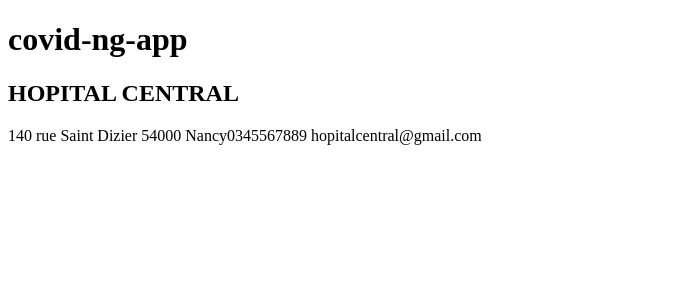
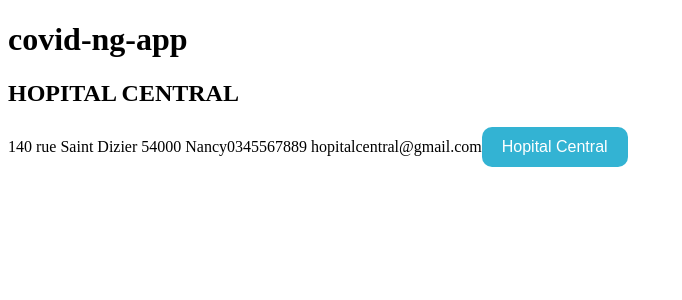
Before and after one commit to Lamkateh/covid-ng-app, an Angular app: page /centers/detail/1 in a window 1280 px wide. Shown: the top 300 px of the page, without its empty margins (0-682 px from the left). Built offline with nearby package versions, Linux system fonts and the light colour scheme.

Commit message:
ajout component button

```diff
--- /dev/null
+++ b/src/app/button-general/button-general.component.html
@@ -0,0 +1 @@
+<button class="buttonGeneral" type="button">{{ title }}</button>
--- /dev/null
+++ b/src/app/button-general/button-general.component.scss
@@ -0,0 +1,20 @@
+.buttonGeneral {
+  border: 0;
+  line-height: 2.5;
+  padding: 0 20px;
+  font-size: 1rem;
+  text-align: center;
+  color: #fff;
+  background-color: rgba(0, 160, 200, 0.8);
+  border-radius: 10px;
+}
+
+.buttonGeneral:hover {
+  background-color: rgba(0, 160, 255, 0.8);
+  cursor: pointer;
+}
+
+.buttonGeneral:active {
+  box-shadow: inset -2px -2px 3px rgba(255, 255, 255, 0.6),
+    inset 2px 2px 3px rgba(0, 0, 0, 0.6);
+}
--- /dev/null
+++ b/src/app/button-general/button-general.component.ts
@@ -0,0 +1,15 @@
+import { Input } from '@angular/core';
+import { Component, OnInit } from '@angular/core';
+
+@Component({
+  selector: 'app-button-general',
+  templateUrl: './button-general.component.html',
+  styleUrls: ['./button-general.component.scss'],
+})
+export class ButtonGeneralComponent implements OnInit {
+  @Input() title : string;
+
+  constructor() {}
+
+  ngOnInit(): void {}
+}
--- a/src/app/vaccination-center/vaccination-center.component.html
+++ b/src/app/vaccination-center/vaccination-center.component.html
@@ -1,8 +1,9 @@
 <div>
-  <h2 [title]="center?.name">{{center?.name | uppercase}}</h2>
+  <h2 [title]="center?.name">{{ center?.name | uppercase }}</h2>
   <div>
-    {{center?.address}}
-    <span>{{center?.zipCode}} {{center?.city}}</span>
-    <span>{{center?.phone}} {{center?.email}}</span>
+    {{ center?.address }}
+    <span>{{ center?.zipCode }} {{ center?.city }}</span>
+    <span>{{ center?.phone }} {{ center?.email }}</span>
+    <app-button-general title={{center.name}}></app-button-general>
   </div>
 </div>
--- a/tsconfig.json
+++ b/tsconfig.json
@@ -5,7 +5,7 @@
     "baseUrl": "./",
     "outDir": "./dist/out-tsc",
     "forceConsistentCasingInFileNames": true,
-    "strict": true,
+    "strict": false,
     "noImplicitOverride": true,
     "noPropertyAccessFromIndexSignature": true,
     "noImplicitReturns": true,
```
Also changed, not shown: src/app/app.module.ts (+8 -8 lines), src/app/vaccination-center/vaccination-center.module.ts (added, +11 -0 lines), 1 other file (tests, documents, lock files or other folders).
